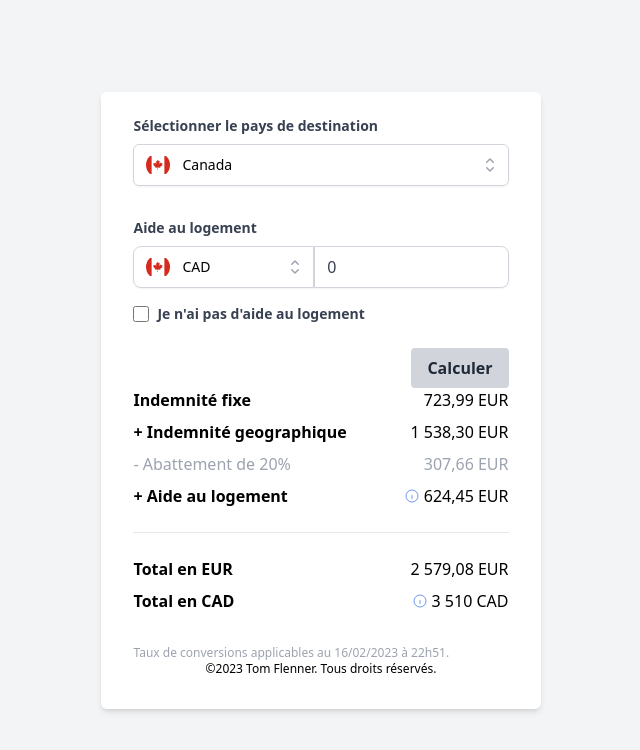
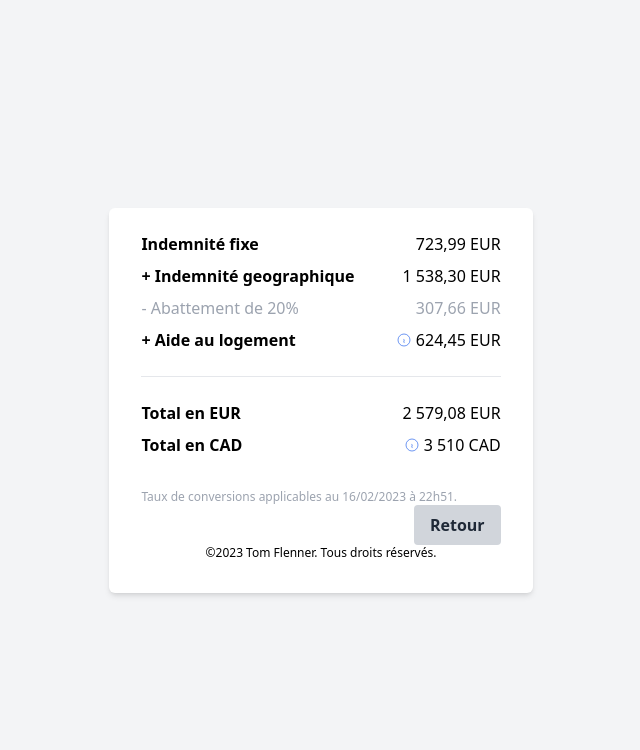
Before and after one commit to tomflenner/allowance-calculator, a Vue app: page / in a window 1280 px wide. Both pictures are taken after a click on the button "Calculer". Shown: the top 750 px of the page, without its empty margins (319-959 px from the left). Built offline with nearby package versions, Linux system fonts and the light colour scheme.

Commit message:
hide/show components logic

```diff
--- a/src/components/AllowanceForm.vue
+++ b/src/components/AllowanceForm.vue
@@ -27,6 +27,7 @@
   </div>
 
   <button
+    @click="calculate"
     class="bg-gray-300 hover:bg-gray-400 text-gray-800 font-bold py-2 px-4 rounded ml-auto mr-0"
   >
     Calculer
@@ -35,4 +36,8 @@
 
 <script setup lang="ts">
 import FormDropDown from "./FormDropDown.vue";
+type Props = {
+  calculate: () => void;
+};
+defineProps<Props>();
 </script>
--- a/src/components/AllowanceResult.vue
+++ b/src/components/AllowanceResult.vue
@@ -44,8 +44,20 @@
   <div class="mt-8 text-xs text-gray-400">
     Taux de conversions applicables au 16/02/2023 à 22h51.
   </div>
+
+  <button
+    @click="back"
+    class="bg-gray-300 hover:bg-gray-400 text-gray-800 font-bold py-2 px-4 rounded ml-auto mr-0"
+  >
+    Retour
+  </button>
 </template>
 
 <script setup lang="ts">
 import PopOver from "./PopOver.vue";
+type Props = {
+  back: () => void;
+};
+
+defineProps<Props>();
 </script>
--- a/src/components/BaseForm.vue
+++ b/src/components/BaseForm.vue
@@ -1,14 +1,26 @@
 <script setup lang="ts">
+import { ref } from "vue";
 import AllowanceForm from "./AllowanceForm.vue";
 import AllowanceResult from "./AllowanceResult.vue";
+
+const showResult = ref(false);
+
+const back = () => {
+  showResult.value = false;
+};
+
+const calculate = () => {
+  console.log("doing calculation...");
+  showResult.value = true;
+};
 </script>
 
 <template>
   <div
     class="w-full max-w-fit bg-white shadow-md truncate flex flex-col rounded-md px-8 pt-6 pb-8 mb-4 mt-4"
   >
-    <AllowanceForm />
-    <AllowanceResult />
+    <AllowanceForm v-if="!showResult" :calculate="calculate" />
+    <AllowanceResult v-if="showResult" :back="back" />
     <p class="text-center text-xs">
       &copy;2023 Tom Flenner. Tous droits réservés.
     </p>
```
